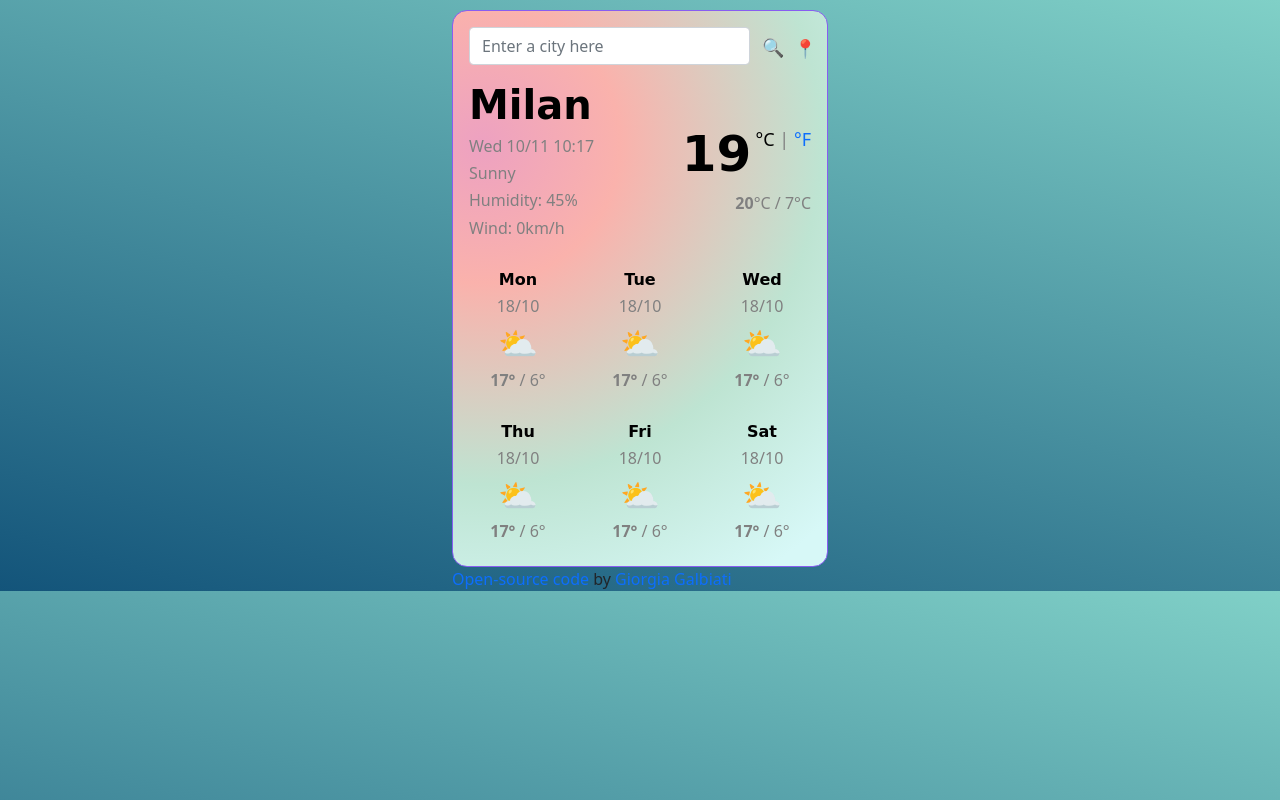
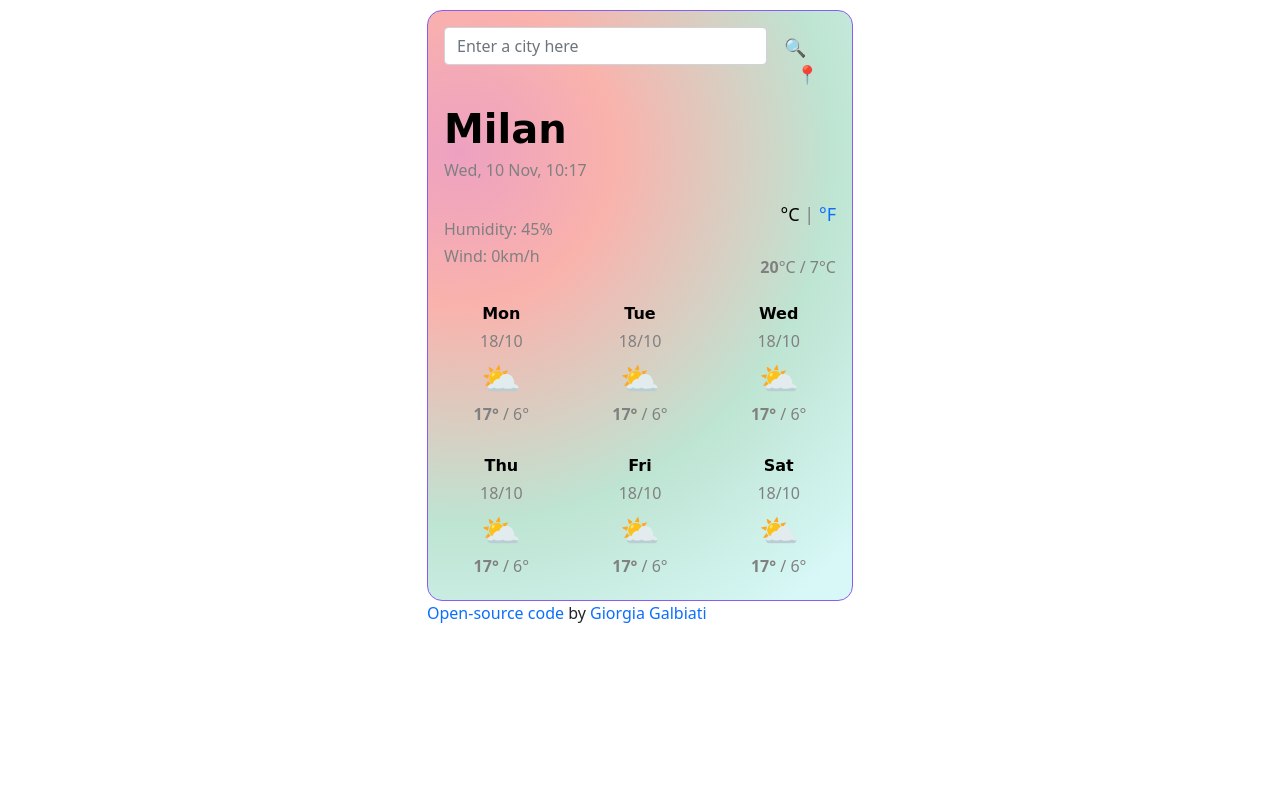
Before and after one commit to giorgiag21/weather-app, a plain HTML site: page index.html in a window 1280 px wide. Drawn offline with nearby package versions, Linux system fonts and the light colour scheme; no server answers; a web font is replaced by a local one.

Commit message:
Fixed date

```diff
--- a/index.html
+++ b/index.html
@@ -40,18 +40,18 @@
               </div>
             </div>
           </form>
-
+          <br />
           <h1>
             <div id="current-city">Milan</div>
           </h1>
-
+          <h6>
+            <div id="current-date"></div>
+          </h6>
+          <br />
           <div class="row">
             <div class="col-5 left-column">
               <h6>
-                <div id="current-date">Tue 2/11</div>
-              </h6>
-              <h6>
-                <div id="weather-description">Sunny</div>
+                <div id="weather-description"></div>
               </h6>
 
               <div>
@@ -65,21 +65,20 @@
 
             <div class="col-7 right-column">
               <div class="current-weather">
-                <p>
                 <img src="" alt="" id="icon" />
-                  <span id="current-temp">19</span>
+                <span id="current-temp"></span>
                 <span class="units">
                   <a href="#" id="celsius-link" class="active">°C</a> |
                   <a href="#" id="fahrenheit-link">°F</a>
                 </span>
-                </p>
-              </div>
+                <br />
 
                 <div class="current-max-min">
                   <h6>
                     <span id="current-max-temp">20</span>°C /
                     <span id="current-min-temp">7</span>°C
                   </h6>
+                </div>
               </div>
             </div>
           </div>
--- a/src/index.js
+++ b/src/index.js
@@ -4,20 +4,22 @@ function getCurrentDate() {
 
   let days = ["Sun", "Mon", "Tue", "Wed", "Thu", "Fri", "Sat"];
   let day = days[now.getDay()];
+
   let date = now.getDate();
+
   let months = [
-    "01",
-    "02",
-    "03",
-    "04",
-    "05",
-    "06",
-    "07",
-    "08",
-    "09",
-    "10",
-    "11",
-    "12",
+    "Jan",
+    "Feb",
+    "Mar",
+    "Apr",
+    "May",
+    "Jun",
+    "Jul",
+    "Aug",
+    "Sep",
+    "Oct",
+    "Nov",
+    "Dec",
   ];
   let month = months[now.getMonth()];
   let hours = now.getHours();
@@ -28,8 +30,8 @@ function getCurrentDate() {
   if (minutes < 10) {
     minutes = `0${minutes}`;
   }
-  let year = now.getFullYear();
-  currentDate.innerHTML = `${day} ${date}/${month} ${hours}:${minutes}`;
+
+  currentDate.innerHTML = `${day}, ${date} ${month}, ${hours}:${minutes}`;
 }
 
 function handleSubmit(event) {
--- a/src/styles.css
+++ b/src/styles.css
@@ -1,9 +1,23 @@
-body {
-  background: linear-gradient(15deg, #13547a 0%, #80d0c7 100%);
+button {
+  border: none;
+  background: transparent;
+  padding: 0%;
+  margin: 0%;
+  font-size: 18px;
+}
+
+img {
+  float: left;
+  position: relative;
+  top: -27px;
+}
+
+a {
+  text-decoration: none;
 }
 
 .container {
-  max-width: 400px;
+  max-width: 450px;
   padding-top: 10px;
 }
 
@@ -19,24 +33,16 @@ body {
   border-radius: 15px;
 }
 
-button {
-  border: none;
-  background: transparent;
-  padding: 0%;
-  margin: 0%;
-  font-size: 18px;
-}
-
 #search-button {
   position: relative;
-  left: -12px;
+  left: -7px;
   bottom: -7px;
 }
 
 #current-position-button {
   position: relative;
-  left: 20px;
-  bottom: 19px;
+  left: 5px;
+  bottom: -7px;
 }
 
 #current-city,
@@ -59,8 +65,9 @@ button {
   line-height: 35px;
 }
 
-a {
-  text-decoration: none;
+.current-max-min {
+  position: relative;
+  bottom: -5px;
 }
 
 .units {
@@ -82,6 +89,7 @@ a {
   text-align: right;
 }
 
+#current-date,
 .left-column,
 .right-column,
 .col {
```
Lines whose indentation alone changed are shown as unchanged.
